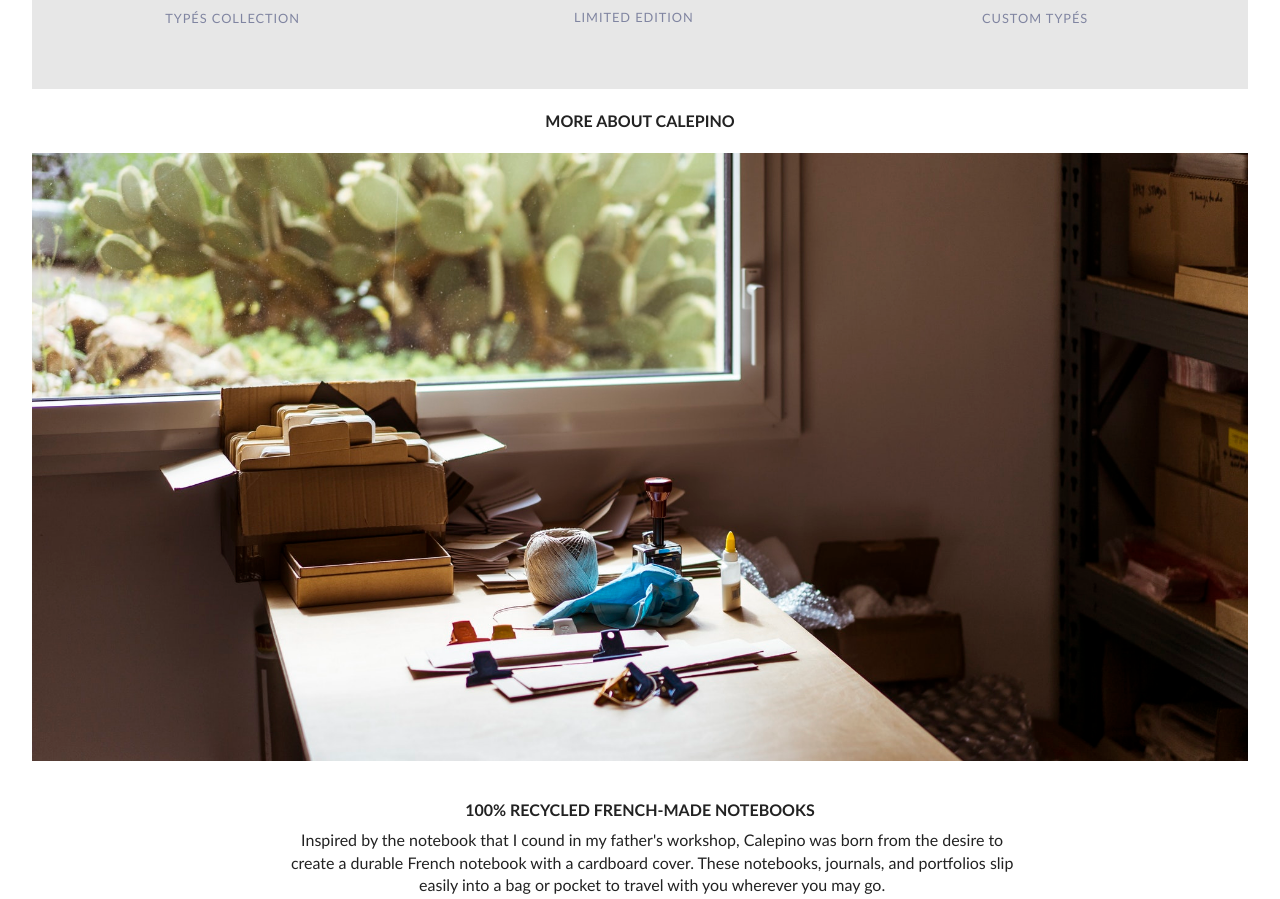
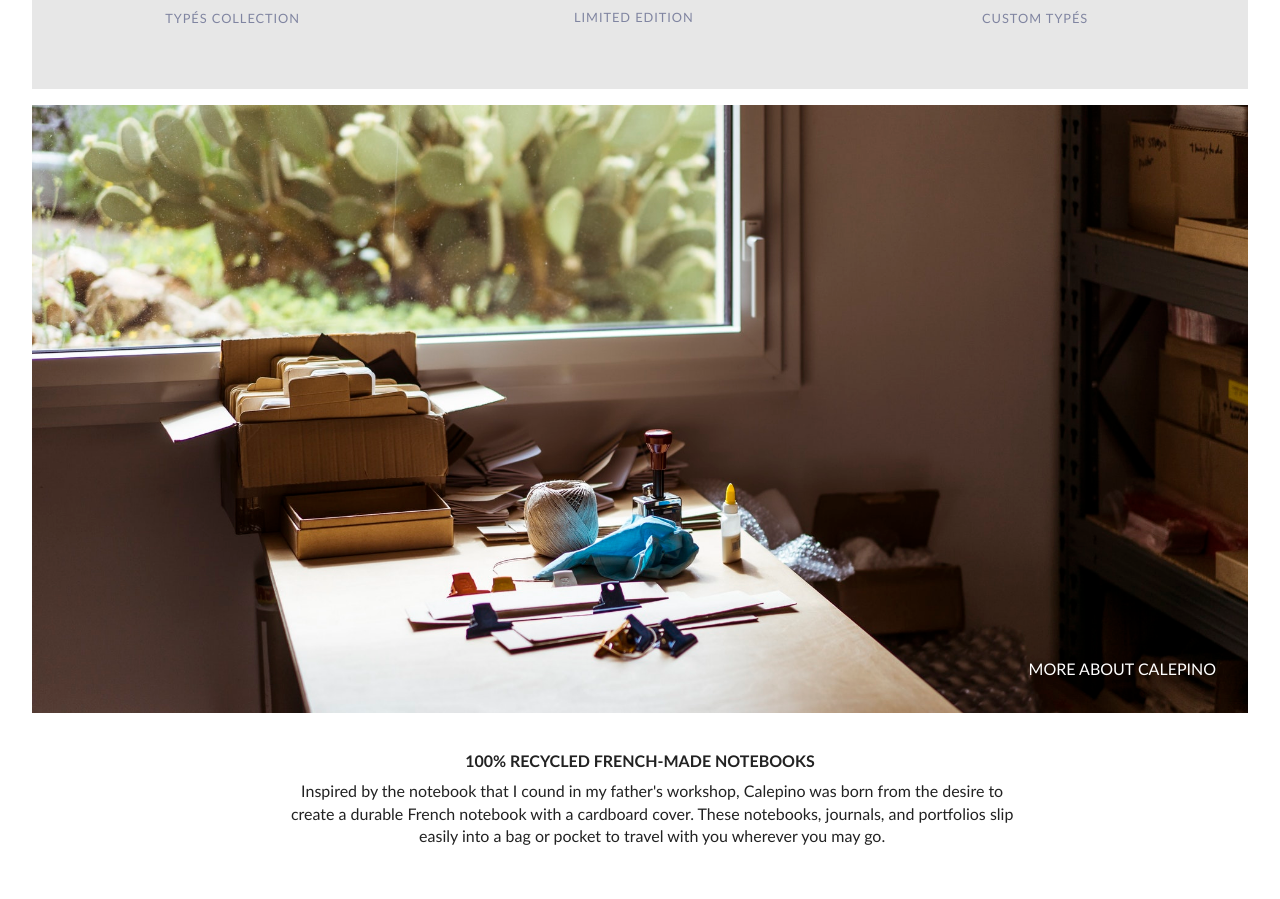
Before and after one commit to megalles/casestudy-calepino, a plain HTML site: page index.html in a window 1280 px wide. Shown: the part 2653-3552 px from the top of the page. Drawn offline with nearby package versions, Linux system fonts and the light colour scheme.

Commit message:
Corrected "More About Calepino"

```diff
--- a/css/main.css
+++ b/css/main.css
@@ -230,6 +230,18 @@ textarea {
      margin-left: 1em;
      margin-right: 1em;
    }
+
+   .more {
+    position: relative;
+    text-align: center;
+    color: white;
+  }
+
+  .bottom-right {
+    position: absolute;
+    bottom: 3em;
+    right: 3em;
+  }
 
 /*nav*/
   .main-nav {
--- a/index.html
+++ b/index.html
@@ -124,10 +124,10 @@
         </section>
 
         <section class="big-picture">
-          <div class="more">
-          <h4>MORE ABOUT CALEPINO</h4>
+        <div class="more">
+          <img class="big-picture" src="img/more_about.jpg" alt="desk scene">
+          <div class="bottom-right">MORE ABOUT CALEPINO</div>
         </div>
-          <img class="big-picture" src="img/more_about.jpg" alt="desk scene">
         </section>
 
         <section class="about-company">
```
